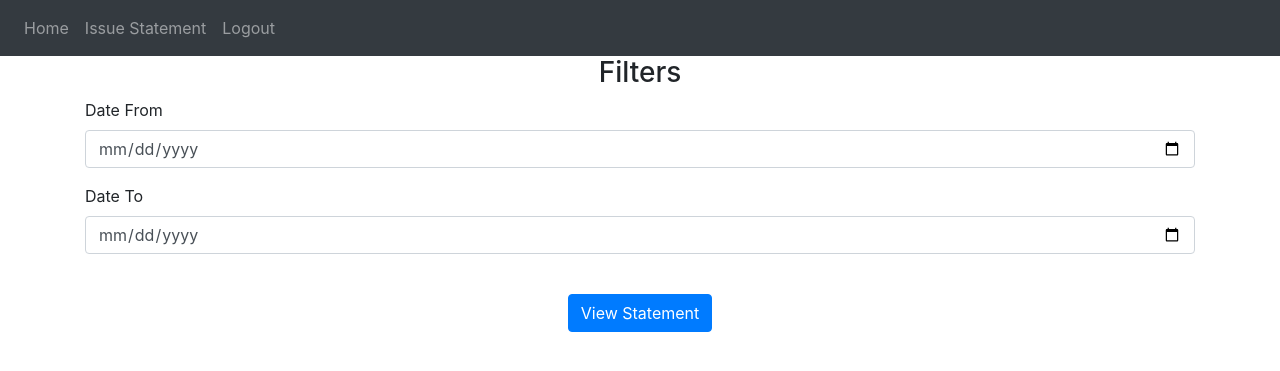
After one commit to Spyros26/Flask-Project, a Flask app: page /statement_filters in a window 1280 px wide. The commit adds this page. Shown: the top 371 px of the page. Run offline with Flask 2, Linux system fonts and the light colour scheme; a user stored in the database is signed in; parts of the project's set-up code (start-up, migrations or seed data) failed here and were passed over; some libraries are stand-ins or nearby versions.

Commit message:
add statement filters

```diff
--- a/Project/echarge/backend/views.py
+++ b/Project/echarge/backend/views.py
@@ -76,18 +76,37 @@ def charging(sessionID):
     return render_template("charging.html", user=current_user, duration=duration)
 
 
-@views.route('/issue-statement', methods=['GET', 'POST'])
+@views.route('/issue-statement/<datefrom>/<dateto>', methods=['GET', 'POST'])
 @login_required
-def view_sessions():
+def view_sessions(datefrom, dateto):
     if request.method == 'POST':
         flash('The statement has been successfully issued!', category='success')
         return redirect(url_for('views.home'))
 
     sessions = []
+    datefrom = datefrom[:4] + datefrom[5:7] + datefrom[8:]
+    dateto = dateto[:4] + dateto[5:7] + dateto[8:]
+
     for i in range(len(current_user.evs)):
-        sessions = sessions + current_user.evs[i].sessions
+        pool = Session.query.filter((Session.ev_id==current_user.evs[i].id) & (Session.connection_date>=datefrom) & (Session.done_date<=dateto)).all()
+        sessions = sessions + pool
     sessions.sort(key=sort_criteria)
     return render_template("view_sessions.html", user=current_user, sessions=sessions)
+
+
+@views.route('/statement_filters', methods=['GET', 'POST'])
+@login_required
+def statement_filters():
+    if request.method == 'POST':
+        datefrom = request.form.get('datefrom')
+        dateto = request.form.get('dateto')
+        if not datefrom or not dateto:
+            flash('Select filters', category='error')
+        else:
+            flash('Statement filters have been applied!', category='success')
+        return redirect(url_for('views.view_sessions', datefrom=datefrom, dateto=dateto))
+
+    return render_template("statement_filters.html", user=current_user)
 
 
 @views.route('/delete-session', methods=['POST'])
--- a/Project/echarge/frontend/templates/base.html
+++ b/Project/echarge/frontend/templates/base.html
@@ -34,7 +34,7 @@
         <div class="navbar-nav">
           {% if user.is_authenticated %}
           <a class="nav-item nav-link" id="home" href="/">Home</a>
-          <a class="nav-item nav-link" id="view_sessions" href="/issue-statement">Issue Statement</a>
+          <a class="nav-item nav-link" id="statement_filters" href="/statement_filters">Issue Statement</a>
           <a class="nav-item nav-link" id="logout" href="/Logout">Logout</a>
           {% else %}
           <a class="nav-item nav-link" id="login" href="/Login">Login</a>
--- a/Project/echarge/frontend/templates/charging.html
+++ b/Project/echarge/frontend/templates/charging.html
@@ -10,7 +10,7 @@
 <form method="POST">
   <br />
   <div align="center">
-    <button type="submit" class="btn btn-primary">Stop Charging</button>
+    <button type="submit" class="btn btn-primary">Stop Charging / Disconnect</button>
   </div>
 </form>
 {% endblock %}
--- a/Project/echarge/frontend/templates/login.html
+++ b/Project/echarge/frontend/templates/login.html
@@ -23,6 +23,8 @@
     />
   </div>
   <br />
-  <button type="submit" class="btn btn-primary">Login</button>
+  <div align="center">
+    <button type="submit" class="btn btn-primary">Login</button>
+  </div>
 </form>
 {% endblock %}
--- a/Project/echarge/frontend/templates/sign_up.html
+++ b/Project/echarge/frontend/templates/sign_up.html
@@ -43,6 +43,8 @@ content %}
     />
   </div>
   <br />
-  <button type="submit" class="btn btn-primary">Sign-Up</button>
+  <div align="center">
+    <button type="submit" class="btn btn-primary">Sign-Up</button>
+  </div>
 </form>
 {% endblock %}
--- /dev/null
+++ b/Project/echarge/frontend/templates/statement_filters.html
@@ -0,0 +1,30 @@
+{% extends "base.html" %} {% block title %}Statement Filters{% endblock %} {% block content
+%}
+<form method="POST">
+  <h3 align="center">Filters</h3>
+  <div class="form-group">
+    <label for="datefrom">Date From</label>
+    <input
+      type="date"
+      class="form-control"
+      id="datefrom"
+      name="datefrom"
+      placeholder="Date From"
+    />
+  </div>
+    <div class="form-group">
+    <label for="dateto">Date To</label>
+    <input
+      type="date"
+      class="form-control"
+      id="dateto"
+      name="dateto"
+      placeholder="Date To"
+    />
+  </div>
+  <br />
+  <div align="center">
+    <button type="submit" class="btn btn-primary">View Statement</button>
+</div>
+</form>
+{% endblock %}
```
Also changed, not shown: Project/echarge/Data.db.
